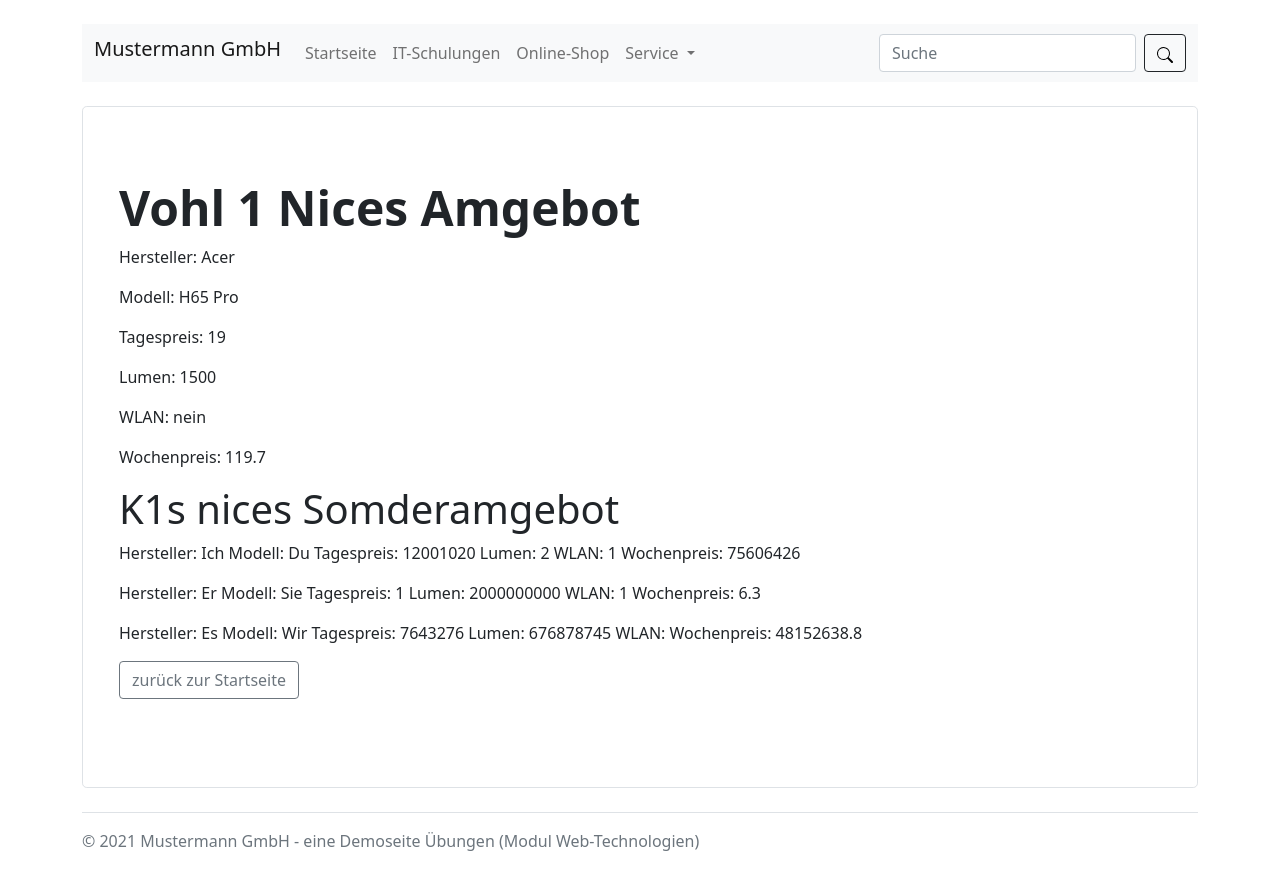
After one commit to Dav-Git/mustermann, a PHP site: page /beamer.php in a window 1280 px wide. The commit adds this page. Run offline with PHP 8.4, Linux system fonts and the light colour scheme.

Commit message:
voll deng nicen amgebots giebts hir

```diff
--- /dev/null
+++ b/beamer.php
@@ -0,0 +1,183 @@
+<!doctype html>
+<html lang="de">
+
+<head>
+    <meta charset="utf-8">
+    <meta name="viewport" content="width=device-width, initial-scale=1">
+    <title>Mustermann IT-Systeme</title>
+    <link href="bootstrap5.0.1/css/bootstrap.min.css" rel="stylesheet">
+</head>
+
+<body>
+
+    <main>
+        <div class="container py-4">
+
+            <nav class="navbar navbar-expand-lg navbar-light bg-light">
+                <div class="container-fluid">
+                    <span class="navbar-brand h1">Mustermann GmbH</span>
+                    <button class="navbar-toggler" type="button" data-bs-toggle="collapse"
+                        data-bs-target="#navbarSupportedContent" aria-controls="navbarSupportedContent"
+                        aria-expanded="false" aria-label="Toggle navigation">
+                        <span class="navbar-toggler-icon"></span>
+                    </button>
+                    <div class="collapse navbar-collapse" id="navbarSupportedContent">
+                        <ul class="navbar-nav me-auto mb-2 mb-lg-0">
+                            <li class="nav-item">
+                                <a class="nav-link" aria-current="page" href="index.html">Startseite</a>
+                            </li>
+                            <li class="nav-item">
+                                <a class="nav-link" href="#">IT-Schulungen</a>
+                            </li>
+                            <li class="nav-item">
+                                <a class="nav-link" href="#">Online-Shop</a>
+                            </li>
+                            <li class="nav-item dropdown">
+                                <a class="nav-link dropdown-toggle" href="#" id="navbarDropdown" role="button"
+                                    data-bs-toggle="dropdown" aria-expanded="false">
+                                    Service
+                                </a>
+                                <ul class="dropdown-menu" aria-labelledby="navbarDropdown">
+                                    <li><a class="dropdown-item" href="#">Hardware-Support</a></li>
+                                    <li><a class="dropdown-item" href="#">Software-Support</li>
+                                    <li>
+                                        <hr class="dropdown-divider">
+                                    </li>
+                                    <li><a class="dropdown-item" href="#">Impressum</a></li>
+                                    <li><a class="dropdown-item" href="#">Datenschutz</a></li>
+                                </ul>
+                            </li>
+                        </ul>
+                        <form class="d-flex">
+                            <input class="form-control me-2" type="search" placeholder="Suche" aria-label="Search">
+                            <button class="btn btn-outline-dark" type="submit"><img
+                                    src="bootstrap5.0.1/icons/search.svg"></button>
+                        </form>
+                    </div>
+                </div>
+            </nav>
+
+            <div class="p-4 mb-4 mt-4 bg-white rounded-3 border border-ligh">
+                <div class="container-fluid py-5">
+
+                    <h1 class="display-5 fw-bold">Vohl 1 Nices Amgebot</h1>
+
+                    <?php
+          class Beamer
+          {
+            public string $hersteller;
+            public string $modell;
+            public float $tagespreis;
+            public int $lumen;
+            public bool $wlan = false;
+
+            public function getHersteller(): string
+            {
+              return $this->hersteller;
+            }
+
+            public function setHersteller(string $hersteller): void
+            {
+              $this->hersteller = $hersteller;
+            }
+
+            public function getModell(): string
+            {
+              return $this->modell;
+            }
+
+            public function setModell(string $modell): void
+            {
+              $this->modell = $modell;
+            }
+
+            public function getTagespreis(): float
+            {
+              return $this->tagespreis;
+            }
+
+            public function setTagespreis(float $tagespreis): void
+            {
+              $this->tagespreis = $tagespreis;
+            }
+
+            public function getLumen(): int
+            {
+              return $this->lumen;
+            }
+
+            public function setLumen(int $lumen): void
+            {
+              $this->lumen = $lumen;
+            }
+
+            public function getWlan(): bool
+            {
+              return $this->wlan;
+            }
+
+            public function setWlan(bool $wlan): void
+            {
+              $this->wlan = $wlan;
+            }
+
+            public function __construct(string $hersteller, string $modell, float $tagespreis, int $lumen, bool $wlan = false)
+            {
+              $this->hersteller = $hersteller;
+              $this->modell = $modell;
+              $this->tagespreis = $tagespreis;
+              $this->lumen = $lumen;
+              $this->wlan = $wlan;
+            }
+
+            public function getWochenPreis(): float
+            {
+              return $this->tagespreis * 7 * 0.9;
+            }
+          }
+
+          $beamer = new Beamer("Acer", "H65 Pro", "19", "1500");
+          if ($beamer->getWlan()) {
+            $igittPhpIstDoof = "ja";
+          } else {
+            $igittPhpIstDoof = "nein";
+          }
+          echo "<p>Hersteller: " . $beamer->getHersteller() . "</p>";
+          echo "<p>Modell: " . $beamer->getModell() . "</p>";
+          echo "<p>Tagespreis: " . $beamer->getTagespreis() . "</p>";
+          echo "<p>Lumen: " . $beamer->getLumen() . "</p>";
+          echo "<p>WLAN: " . $igittPhpIstDoof . "</p>";
+          echo "<p>Wochenpreis: " . $beamer->getWochenPreis() . "</p>";
+
+          ?>
+
+                    <h1>K1s nices Somderamgebot</h1>
+                    <?php
+
+          $array = [new Beamer("Ich", "Du", 12001020, 2, true), new Beamer("Er", "Sie", 1, 2000000000, true), new Beamer("Es", "Wir", 7643276, 676878745)];
+          foreach ($array as $beamer) {
+            echo "<p>Hersteller: " . $beamer->getHersteller();
+            echo "\tModell: " . $beamer->getModell();
+            echo "\tTagespreis: " . $beamer->getTagespreis();
+            echo "\tLumen: " . $beamer->getLumen();
+            echo "\tWLAN: " . $beamer->getWlan();
+            echo "\tWochenpreis: " . $beamer->getWochenPreis() . "</p>";
+          }
+          ?>
+                    <p class="col-md-9 fs-5">
+                        <a class="btn btn-outline-secondary" href="index.html">zurück zur Startseite</a>
+                    </p>
+
+                </div>
+            </div>
+
+            <footer class="pt-3 mt-4 text-muted border-top">
+                &copy; 2021 Mustermann GmbH - eine Demoseite Übungen (Modul Web-Technologien)
+            </footer>
+        </div>
+    </main>
+
+    <script src="bootstrap5.0.1/js/bootstrap.bundle.min.js"></script>
+</body>
+
+</html>
```
Also changed, not shown: notebooks.php (+3 -7 lines).
